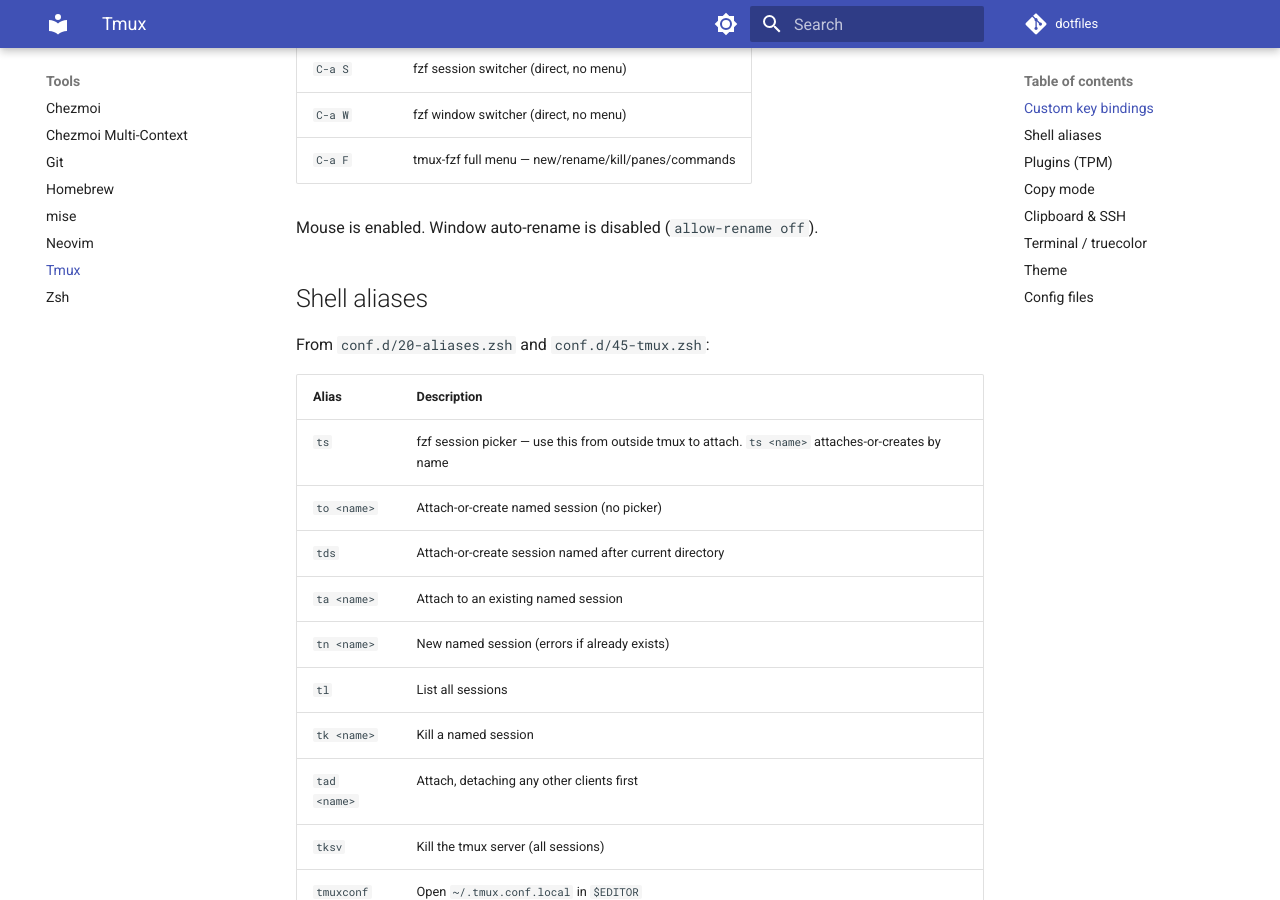
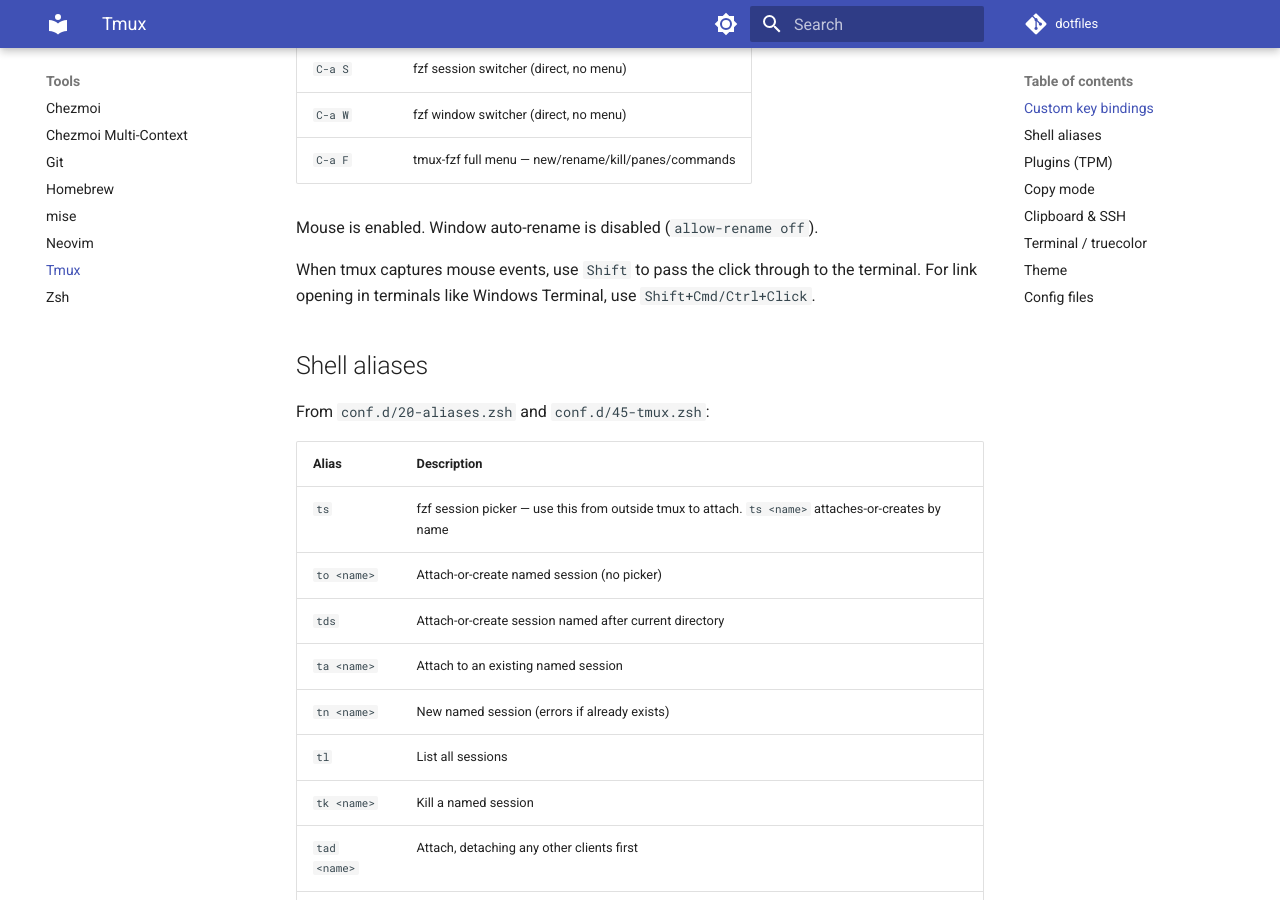
Before and after one commit to harrymasson/dotfiles, an MkDocs documentation site: the page built from docs/tools/tmux.md, in a window 1280 px wide and 900 px high, scrolled down 721 px. Built offline with MkDocs 1.6.1 and Material for MkDocs 9.7.7, drawn with Linux system fonts in a browser that asks for light colours; comment, search, counter and statistics services are not loaded.

Commit message:
tmux: restore mouse default and document shift-click behavior (#6)

```diff
--- a/docs/tools/tmux.md
+++ b/docs/tools/tmux.md
@@ -22,6 +22,8 @@ Bindings added or changed from oh-my-tmux defaults:
 | `C-a F` | tmux-fzf full menu — new/rename/kill/panes/commands |
 
 Mouse is enabled. Window auto-rename is disabled (`allow-rename off`).
+
+When tmux captures mouse events, use `Shift` to pass the click through to the terminal. For link opening in terminals like Windows Terminal, use `Shift+Cmd/Ctrl+Click`.
 
 ## Shell aliases
 
```
